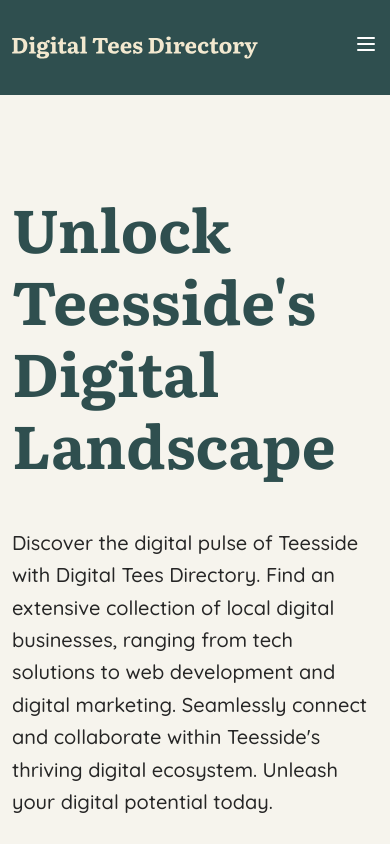
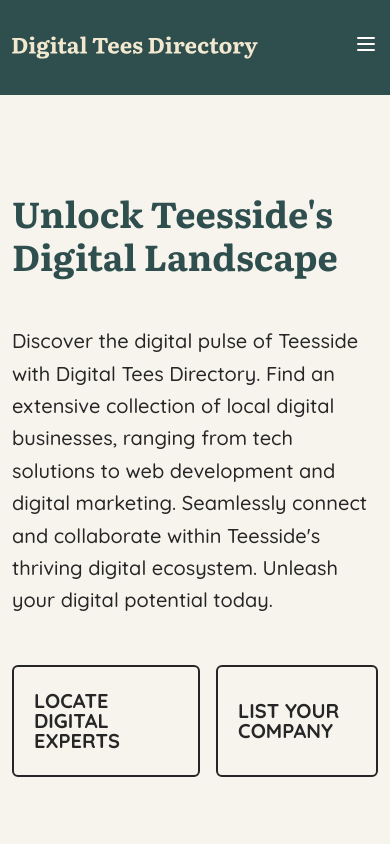
Before and after one commit to mcgri/Digital-Tees-Directory, a Next.js app: page / in a window 390 px wide. Shown: the top 844 px of the page. Built offline with nearby package versions, Linux system fonts and the light colour scheme.

Commit message:
Page heades should fit mobile view

```diff
--- a/components/PageHeader.tsx
+++ b/components/PageHeader.tsx
@@ -13,7 +13,7 @@
 }) => {
   return (
     <Container className="w-full flex flex-col gap-12">
-      <h1 className="font-heading text-6xl text-alpha font-bold max-w-2xl leading-[1.2]">
+      <h1 className="font-heading text-4xl md:text-6xl text-alpha font-bold max-w-2xl leading-[1.2]">
         {title}
       </h1>
       {text && <p className="text-xl max-w-3xl font-medium">{text}</p>}
```
